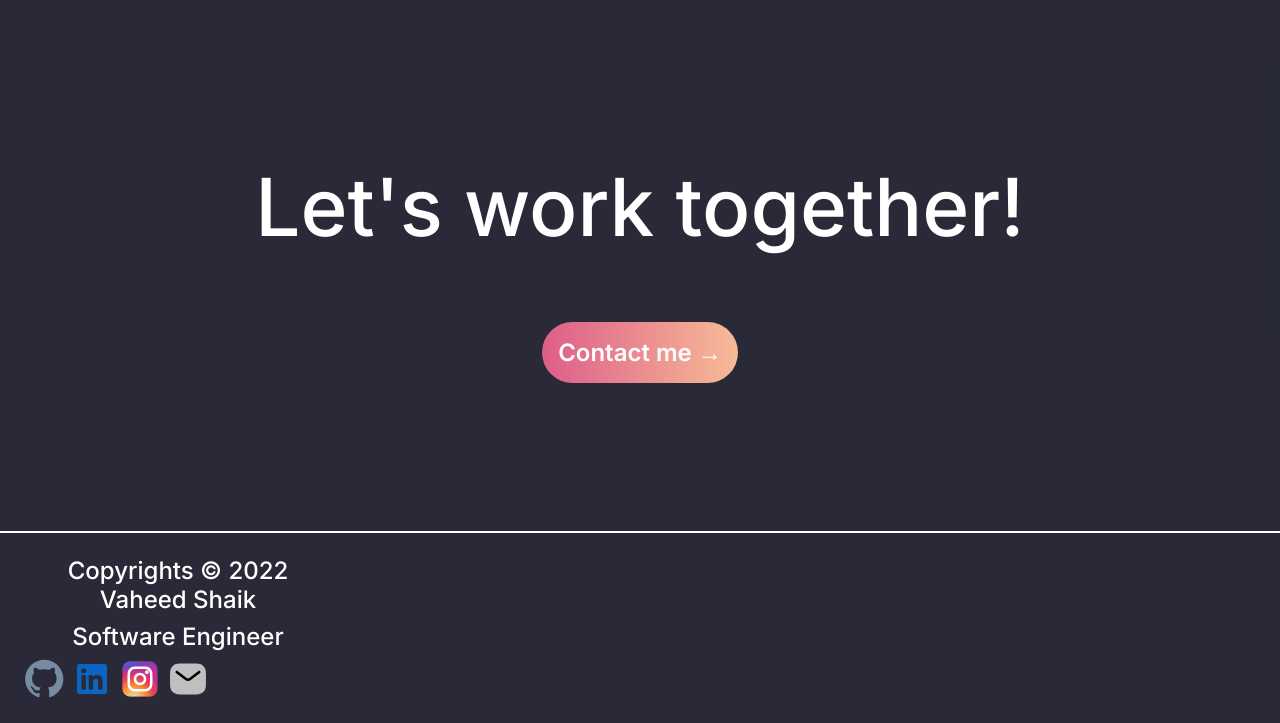
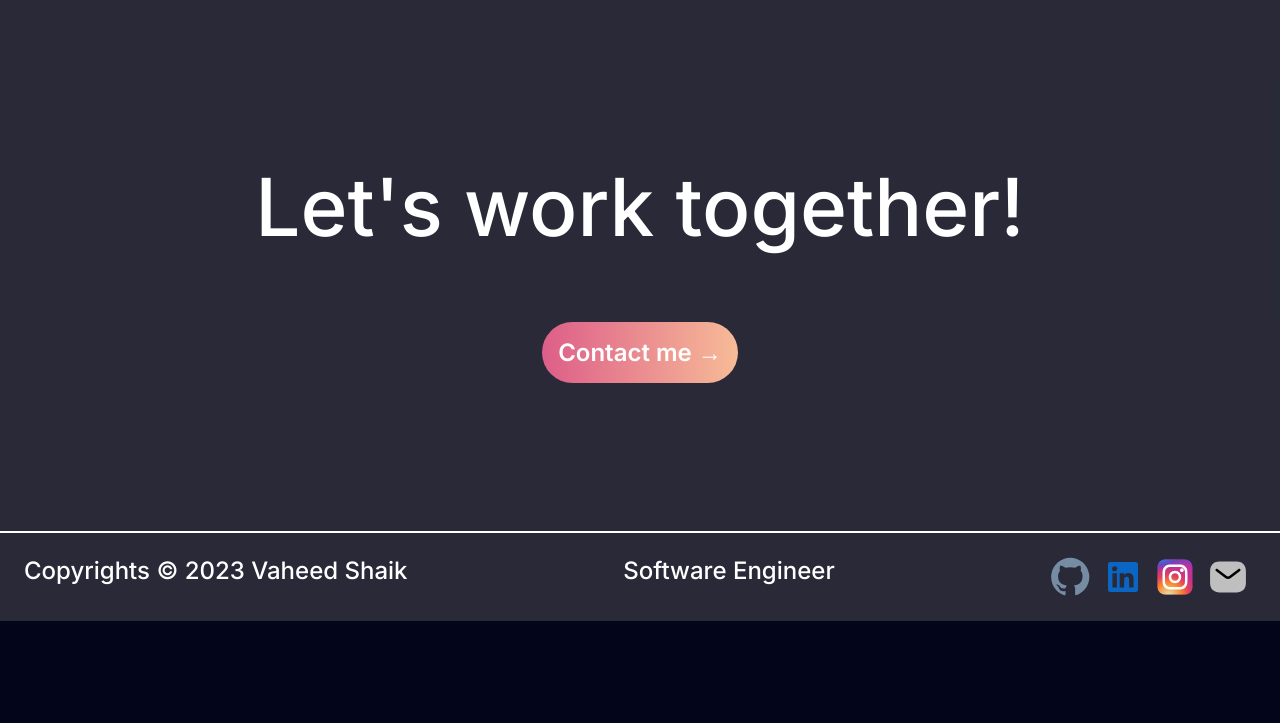
Before and after one commit to vaheedsk36/vaheed-portfolio-website, a PHP site: page / in a window 1280 px wide. Shown: the part 5261-5984 px from the top of the page. After the commit the page ends 5882 px from the top, so only its background shows below. Run offline with PHP 8.4, Linux system fonts and the light colour scheme; some libraries are stand-ins or nearby versions.

Commit message:
wip-portfolio

```diff
--- a/index.html
+++ b/index.html
@@ -325,7 +325,7 @@
 
     <footer>
     <div class="footer-container">
-        <h4>Copyrights &copy; 2022 Vaheed Shaik</h4>
+        <h4>Copyrights &copy; 2023 Vaheed Shaik</h4>
         <h4 class='front-end-dev'>Software Engineer</h4>
         <div id=footer-bar>
             <a href="https://github.com/vaheedsk36" target="_blank">
--- a/styles/main.styles.scss
+++ b/styles/main.styles.scss
@@ -132,20 +132,18 @@ section {
   margin-bottom: 8rem;
 }
 
-footer {
+.footer-container {
   background-color: var(--transparent-white-light);
   padding: 1.5rem;
-  display: grid;
-  grid-template-columns: 25% 50% 25%;
-  justify-content: center;
+  display: flex;
+  justify-content: space-between;
   border-top: 2px solid white;
+
+  .front-end-dev{
+    margin-left: 0;
+  }
 }
 
-#footer-bar {
-  display: flex;
-  flex-wrap: nowrap;
-
-}
 
 .social-img{
   width:40px;
@@ -167,7 +165,6 @@ footer {
 ul.nav-menu{
   margin-bottom: 0;
 }
-
 
 
 .about p {
```
Also changed, not shown: styles/main.styles.css, 1 other file.
